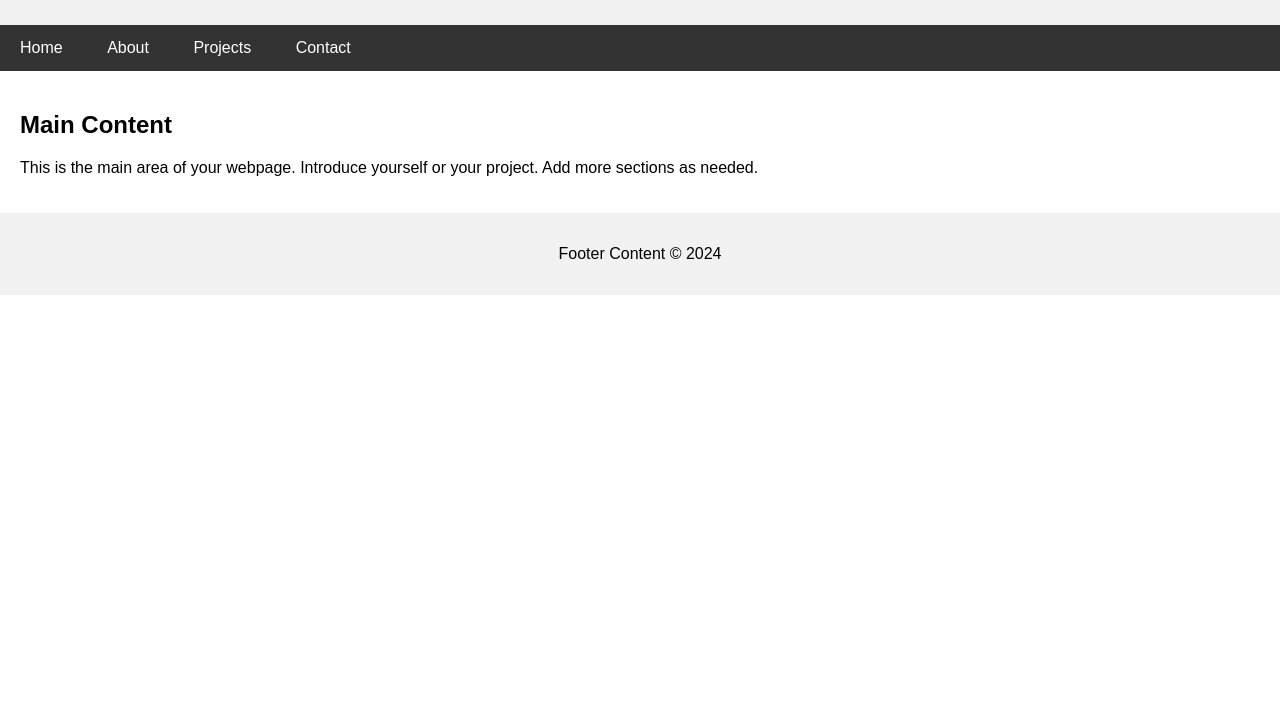
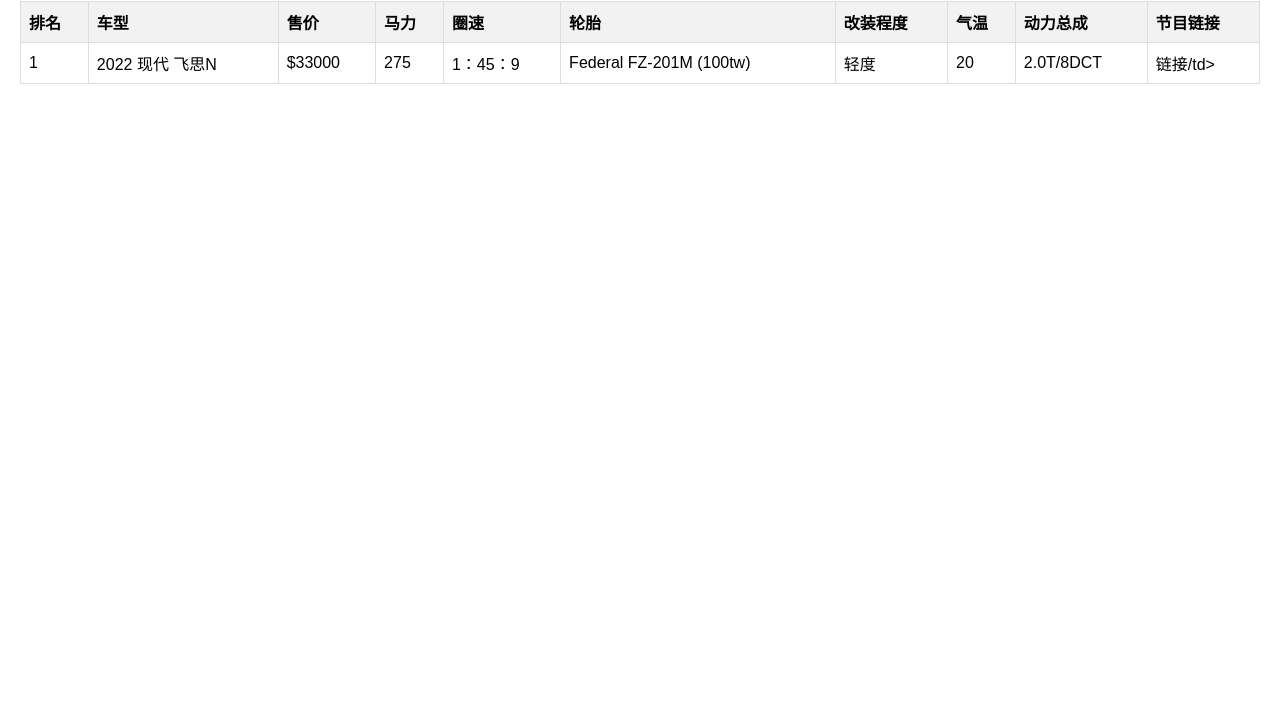
Before and after one commit to LagunaSecaLapTimes/lagunasecalaptimes.github.io, a plain HTML site: page index.html in a window 1280 px wide. Shown: the part 87-800 px from the top of the page. Drawn offline with Linux system fonts and the light colour scheme.

Commit message:
Update Veloster N

```diff
--- a/index.html
+++ b/index.html
@@ -3,40 +3,45 @@
 <head>
     <meta charset="UTF-8">
     <meta name="viewport" content="width=device-width, initial-scale=1.0">
-    <title>Your Website Title</title>
+    <title>拉古纳圈速榜</title>
     <style>
-        /* Add your CSS styling here */
-        body { font-family: Arial, sans-serif; margin: 0; padding: 0; }
-        header, footer { background-color: #f1f1f1; text-align: center; padding: 1em; }
-        nav { background: #333; padding: 0; }
-        nav a { color: white; padding: 14px 20px; display: inline-block; text-decoration: none; }
-        nav a:hover { background-color: #ddd; color: black; }
-        .container { padding: 20px; }
+        body { font-family: Arial, sans-serif; margin: 0; padding: 20px; }
+        table { width: 100%; border-collapse: collapse; }
+        th, td { border: 1px solid #dddddd; text-align: left; padding: 8px; }
+        th { background-color: #f2f2f2; }
     </style>
 </head>
 <body>
 
-<header>
-    <h1>Welcome to My Website</h1>
-</header>
+<h2>Laguna Seca Lap Times</h2>
 
-<nav>
-    <a href="#">Home</a>
-    <a href="#">About</a>
-    <a href="#">Projects</a>
-    <a href="#">Contact</a>
-</nav>
-
-<div class="container">
-    <main>
-        <h2>Main Content</h2>
-        <p>This is the main area of your webpage. Introduce yourself or your project. Add more sections as needed.</p>
-    </main>
-</div>
-
-<footer>
-    <p>Footer Content &copy; 2024</p>
-</footer>
+<table>
+    <tr>
+        <th>排名</th>
+        <th>车型</th>
+        <th>售价</th>
+        <th>马力</th>
+        <th>圈速</th>
+        <th>轮胎</th>
+        <th>改装程度</th>
+        <th>气温</th>
+        <th>动力总成</th>
+        <th>节目链接</th>
+    </tr>
+    <tr>
+        <td>1</td>
+        <td>2022 现代 飞思N</td>
+        <td>$33000</td>
+        <td>275</td>
+        <td>1：45：9</td>
+        <td>Federal FZ-201M (100tw)</td>
+        <td>轻度</td>
+        <td>20</td>
+        <td>2.0T/8DCT</td>
+        <td>链接/td>
+    </tr>
+    <!-- Add more rows here as needed -->
+</table>
 
 </body>
 </html>
```
